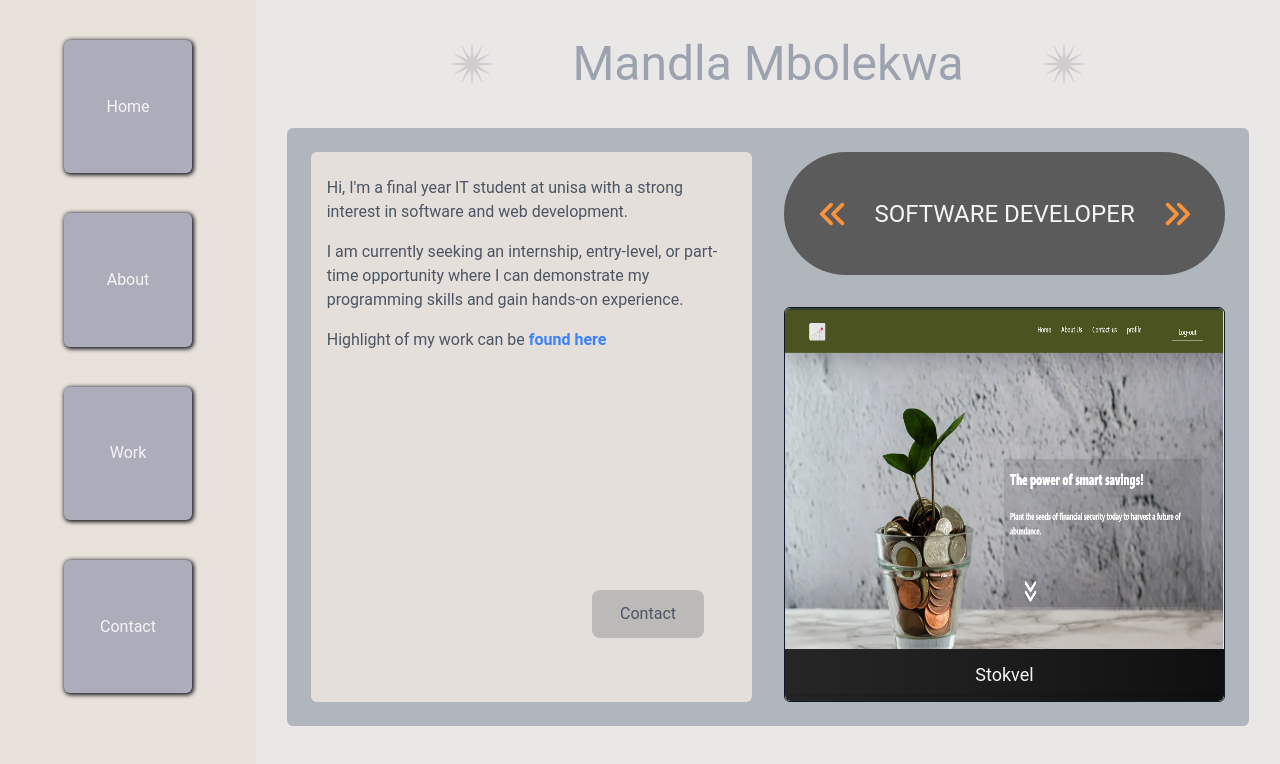
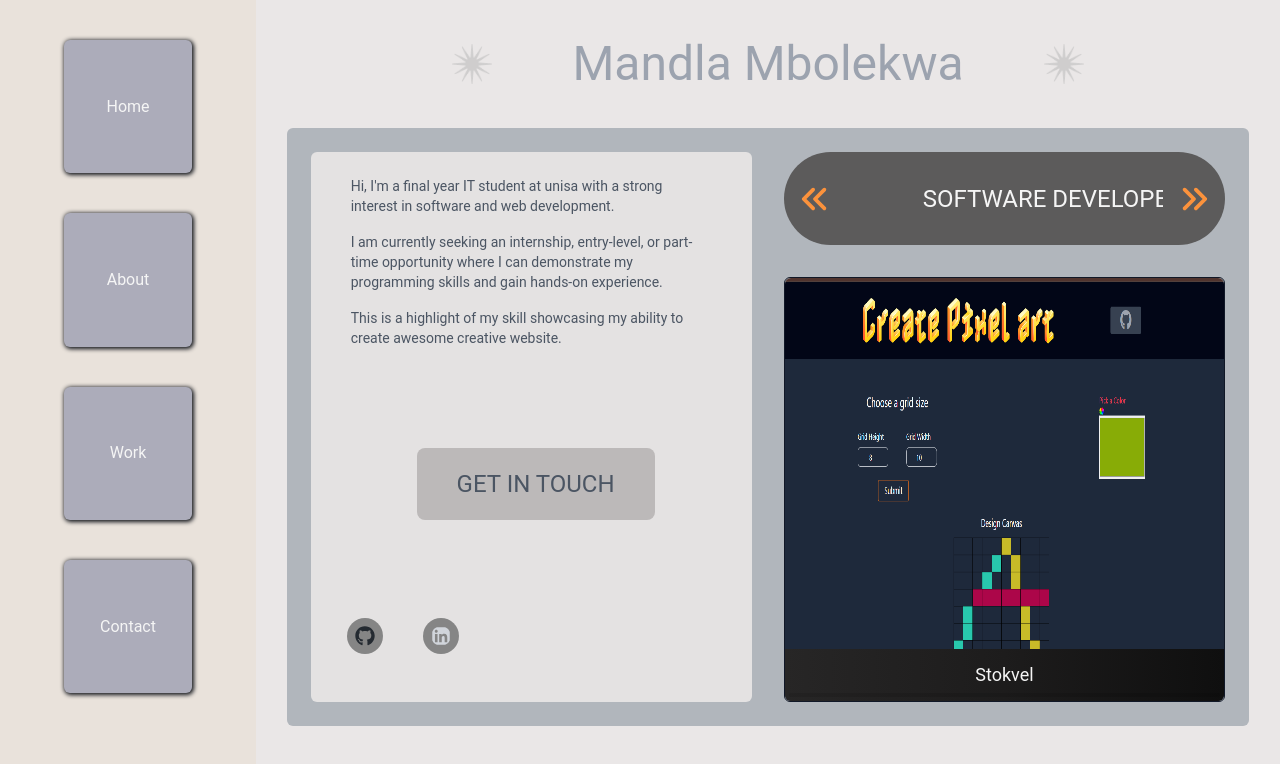
Before and after one commit to 23Mandla/portfolio, a React (Create React App) app: page / in a window 1280 px wide. Shown: the top 764 px of the page. Built offline with nearby package versions, Linux system fonts and the light colour scheme.

Commit message:
On home page, working on features

```diff
--- a/src/componets/Contact/Contact.js
+++ b/src/componets/Contact/Contact.js
@@ -4,7 +4,7 @@ export default function Contact() {
   return (
     <div className="grid grid-cols-3 w-full h-full">
       <div className="relative  bg-[#d9bfa9]">
-        <div className="absolute left-7 top-[28%] bg-[#eeddd2] w-[25em] h-[40%] text-black">
+        <div className="absolute left-7 top-[28%] bg-[#dec8b9] w-[25em] h-[40%] text-black">
           <h1 className="w-full text-center p-5 text-3xl">Contact me</h1>
           <div className="w-1/2 relative left-10 pt-5">
             <p className="text-sm">
@@ -14,12 +14,12 @@ export default function Contact() {
               mandlambolekwa@gmail.com
             </a>
           </div>
-          <div className="absolute bottom-2 w-1/2 pl-1 flex gap-10 justify-center pt-10">
+          <div className="absolute bottom-2 w-1/2 pl-1 flex gap-10 justify-center pt-5 pb-10">
             <div className="bg-[#858585] p-2 flex items-center justify-center rounded-full hover:scale-110 transition-all">
               <FaGithub className="text-xl text-[#1C2128] cursor-pointer" />
             </div>
             <div className="bg-[#858585] p-2 flex items-center justify-center rounded-full cursor-pointer  hover:scale-110 transition-all">
-              <FaLinkedin className="text-xl rounded-full text-gray-500" />
+              <FaLinkedin className="text-xl rounded-full text-gray-300" />
             </div>
           </div>
         </div>
--- a/src/componets/Home/Home.js
+++ b/src/componets/Home/Home.js
@@ -1,25 +1,24 @@
 import React from "react";
 import { Swiper, SwiperSlide } from "swiper/react";
 import { FaAnglesLeft, FaAnglesRight } from "react-icons/fa6";
+import { FaGithub, FaLinkedin } from "react-icons/fa";
 import "swiper/css";
 import "swiper/css/navigation";
 import "swiper/css/pagination";
 import "swiper/css/scrollbar";
-import stokveel from "../assets/images/stokveel.png";
 import star from "../assets/images/star-1.png";
+import art from "../../componets/assets/images/art.png";
 
 export default function Home() {
   return (
     <div className="space-y-10 h-full w-full ">
       <div className="flex items-center justify-center gap-20">
         <img src={star} alt="" className="h-10" />
-        <h1 className="text-5xl text-center text-gray-400">
-          Mandla Mbolekwa
-        </h1>
+        <h1 className="text-5xl text-center text-gray-400">Mandla Mbolekwa</h1>
         <img src={star} alt="" className="h-10" />
       </div>
       <div className="grid grid-cols-4 gap-8 w-[94%] h-[83%] m-auto rounded-md p-6 bg-[#b1b6bc]">
-        <div className="relative col-span-2 bg-[#e5dfdb] p-2 rounded-md row-span-4 pt-4 text-gray-600">
+        <div className="relative col-span-2 bg-[#e4e2e2] p-8 text-sm rounded-md row-span-4 pt-4 text-gray-600">
           <p className="p-2">
             Hi, I'm a final year IT student at unisa with a strong interest in
             software and web development.
@@ -30,23 +29,37 @@ export default function Home() {
             hands-on experience.
           </p>
           <p className="p-2">
-            Highlight of my work can be{" "}
-            <span className="text-blue-500 font-bold">
-              <a href="https://www.google.com">found here</a>
-            </span>
+            This is a highlight of my skill showcasing my ability to create
+            awesome creative website.
           </p>
-          <div className="absolute right-12 bottom-16 px-7 py-3 bg-[#bcb9b9] transition ease-in-out duration-300 rounded-lg cursor-pointer hover:bg-slate-300 hover:text-black ">
-            <h1>Contact</h1>
+          <div className="absolute left-[24%] bottom-[33%] px-10 py-5  bg-[#bcb9b9] transition ease-in-out duration-300 rounded-lg cursor-pointer hover:bg-slate-300 hover:text-black ">
+            <h1 className="text-2xl">GET IN TOUCH</h1>
+          </div>
+          <div className="absolute bottom-2 w-1/2 pl-1 flex gap-10  pt-5 pb-10">
+            <div className="bg-[#858585] p-2 flex items-center justify-center rounded-full hover:scale-110 transition-all">
+              <FaGithub className="text-xl text-[#242a31] cursor-pointer" />
+            </div>
+            <div className="bg-[#858585] p-2 flex items-center justify-center rounded-full cursor-pointer  hover:scale-110 transition-all">
+              <FaLinkedin className="text-xl rounded-full text-gray-300" />
+            </div>
           </div>
         </div>
-        <div className="col-span-2 rounded-full bg-[#5c5b5b] flex items-center p-5 justify-around flex-row">
-          <span>
-            <FaAnglesLeft className="text-3xl text-orange-400"/>
-          </span>
-          <p className="text-2xl">SOFTWARE DEVELOPER</p>
-          <span>
-            <FaAnglesRight className="text-3xl text-orange-400"/>
-          </span>
+        <div className="col-span-2 gap-10 rounded-full bg-[#5c5b5b] flex items-center justify-center overflow-hidden whitespace-nowrap">
+          <div className="relative flex items-center justify-around flex-row w-full">
+            <span className="px-4">
+              <FaAnglesLeft className="text-3xl text-orange-400" />
+            </span>
+            <div className="inline-block w-full overflow-hidden whitespace-nowrap space-x-10">
+              <span className="inline-block animate-slide space-x-16">
+                <p className="text-2xl inline-block">SOFTWARE DEVELOPER</p>
+                <p className="text-2xl inline-block">WEB DEVELOPER</p>
+                <p className="text-2xl inline-block">PROGRAMMER</p>
+              </span>
+            </div>
+            <span className="px-4">
+              <FaAnglesRight className="text-3xl text-orange-400" />
+            </span>
+          </div>
         </div>
         <div className="border border-gray-900 rounded-md row-span-3 col-span-2">
           <div className="h-full">
@@ -60,7 +73,7 @@ export default function Home() {
             >
               <SwiperSlide className="relative w-full h-full rounded-md">
                 <img
-                  src={stokveel}
+                  src={art}
                   alt=""
                   className="w-full h-full object-fill rounded-md"
                 />
@@ -73,7 +86,7 @@ export default function Home() {
               </SwiperSlide>
               <SwiperSlide className="w-full rounded-md">
                 <img
-                  src={stokveel}
+                  src={art}
                   alt=""
                   className="w-full h-full object-fill rounded-md"
                 />
@@ -86,7 +99,7 @@ export default function Home() {
               </SwiperSlide>
               <SwiperSlide className="w-full rounded-md">
                 <img
-                  src={stokveel}
+                  src={art}
                   alt=""
                   className="w-full h-full object-fill rounded-md"
                 />
--- a/src/index.css
+++ b/src/index.css
@@ -67,3 +67,13 @@ body {
     rgb(15, 15, 15) 100%
   );
 }
+
+@keyframes slide {
+  0% { transform: translate(100%); }
+  100% { transform: translateX(-100%); }
+}
+
+.animate-slide {
+  animation: slide 10s linear infinite;
+  animation-delay: 1s;
+}
```
